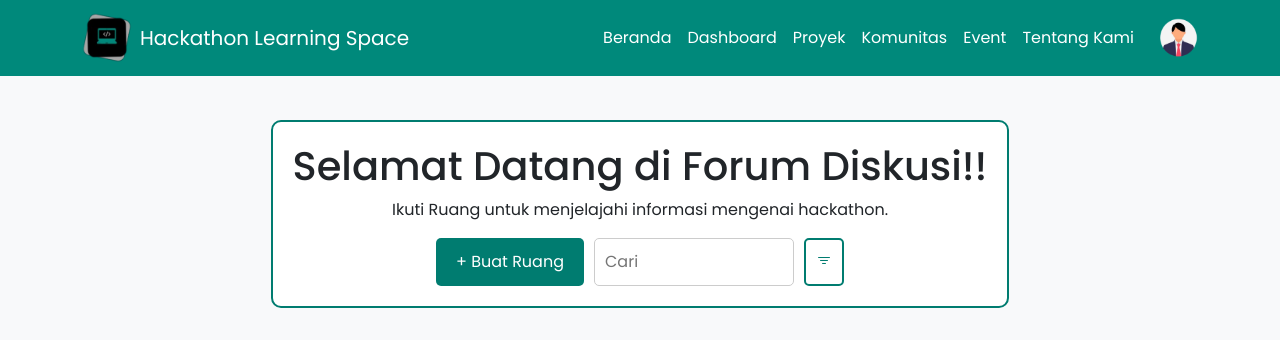
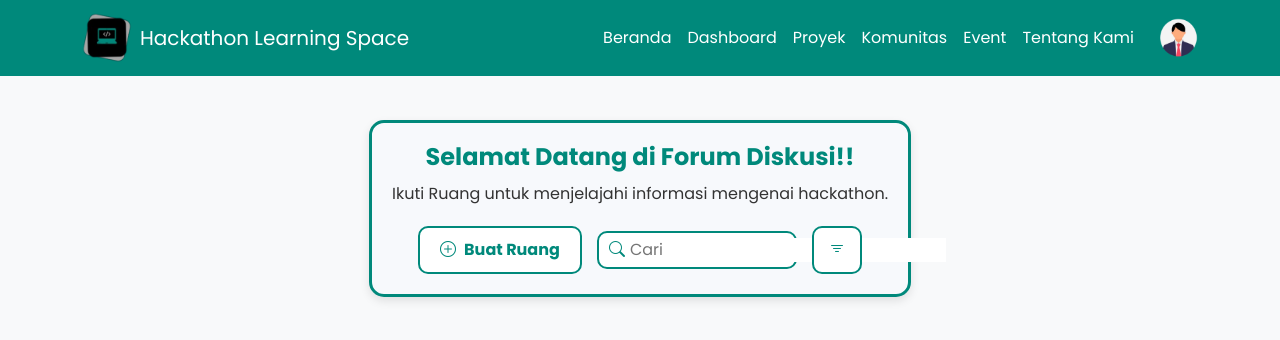
Before and after one commit to lluuvvii/hackathon_learning_space, a Next.js app: page /community in a window 1280 px wide. Shown: the top 340 px of the page. Built offline with nearby package versions, Linux system fonts and the light colour scheme.

Commit message:
update community card search

```diff
--- a/src/app/community/page.tsx
+++ b/src/app/community/page.tsx
@@ -11,54 +11,105 @@ export default function Komunitas() {
       {/* Welcome Section */}
       <section
         style={{
-          backgroundColor: '#ffffff',
-          border: '2px solid #007c70',
-          borderRadius: '10px',
+          backgroundColor: '#F7F9FC',
+          border: '3px solid #00897B',
+          borderRadius: '15px',
           margin: '20px auto',
           padding: '20px',
-          maxWidth: '1000px',
-          textAlign: 'center',
+          maxWidth: '800px',
+          boxShadow: '0px 4px 10px rgba(0, 0, 0, 0.1)',
         }}
       >
-        <h1 className='text-dark'>Selamat Datang di Forum Diskusi!!</h1>
-        <p className='text-dark'>Ikuti Ruang untuk menjelajahi informasi mengenai hackathon.</p>
-        <div style={{ display: 'flex', gap: '10px', justifyContent: 'center', marginTop: '15px' }}>
+        <h1
+          style={{
+            color: '#00897B',
+            fontSize: '1.5rem',
+            fontWeight: 'bold',
+            textAlign: 'center',
+            marginBottom: '10px',
+          }}
+        >
+          Selamat Datang di Forum Diskusi!!
+        </h1>
+        <p
+          style={{
+            color: '#333',
+            textAlign: 'center',
+            fontSize: '1rem',
+            marginBottom: '20px',
+          }}
+        >
+          Ikuti Ruang untuk menjelajahi informasi mengenai hackathon.
+        </p>
+
+        <div
+          style={{
+            display: 'flex',
+            gap: '15px',
+            justifyContent: 'center',
+            alignItems: 'center',
+          }}
+        >
+          {/* Button Buat Ruang */}
           <button
             onClick={() => router.push('/community/create')}
             style={{
-              backgroundColor: '#007c70',
-              color: '#ffffff',
-              border: 'none',
-              borderRadius: '5px',
+              display: 'flex',
+              alignItems: 'center',
+              gap: '8px',
+              backgroundColor: 'white',
+              color: '#00897B',
+              border: '2px solid #00897B',
+              borderRadius: '10px',
               padding: '10px 20px',
+              cursor: 'pointer',
+              fontWeight: 'bold',
+            }}
+          >
+            <i className="bi bi-plus-circle"></i>
+            Buat Ruang
+          </button>
+
+          {/* Input Cari */}
+          <div
+            style={{
+              display: 'flex',
+              alignItems: 'center',
+              border: '2px solid #00897B',
+              borderRadius: '10px',
+              padding: '5px 10px',
+              backgroundColor: 'white',
+              maxWidth: '200px',
+            }}
+          >
+            <i className="bi bi-search" style={{ color: '#00897B', marginRight: '5px' }}></i>
+            <input
+              type="text"
+              placeholder="Cari"
+              style={{
+                border: 'none',
+                outline: 'none',
+                flex: 1,
+                fontSize: '1rem',
+              }}
+            />
+          </div>
+
+          {/* Button Filter */}
+          <button
+            style={{
+              display: 'flex',
+              alignItems: 'center',
+              justifyContent: 'center',
+              backgroundColor: 'white',
+              color: '#00897B',
+              border: '2px solid #00897B',
+              borderRadius: '10px',
+              padding: '10px 15px',
               cursor: 'pointer',
             }}
           >
-            + Buat Ruang
-          </button>
-          <input
-            type='text'
-            placeholder='Cari'
-            style={{
-              padding: '10px',
-              border: '1px solid #ccc',
-              borderRadius: '5px',
-              flex: '1',
-              maxWidth: '200px',
-              backgroundColor: 'white'
-            }}
-          />
-          <button
-            style={{
-              backgroundColor: '#ffffff',
-              color: '#007c70',
-              border: '2px solid #007c70',
-              borderRadius: '5px',
-              padding: '10px',
-              cursor: 'pointer',
-            }}
-          >
-            <i className='bi bi-filter'></i>
+            <i className="bi bi-filter"></i>
           </button>
         </div>
       </section>
```
